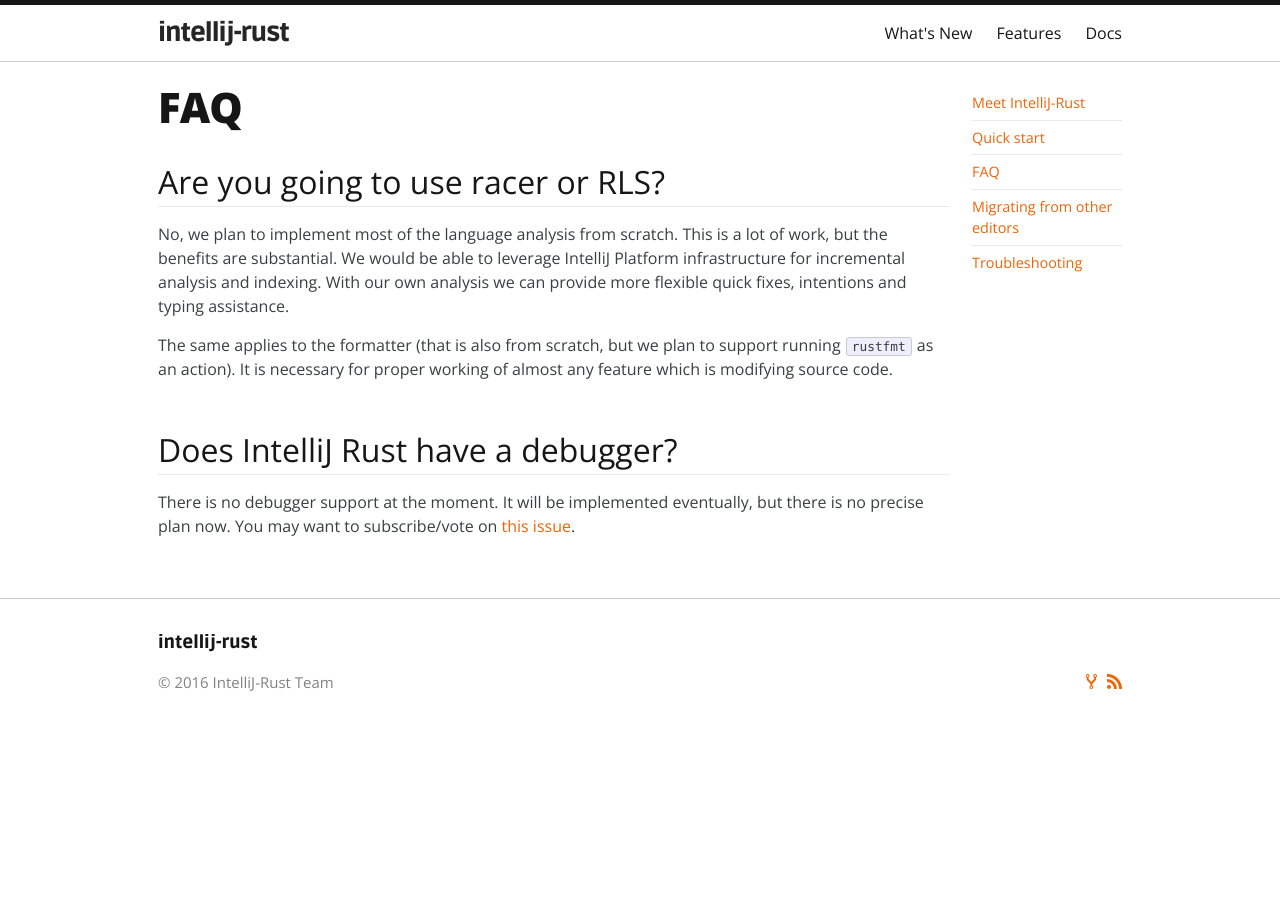
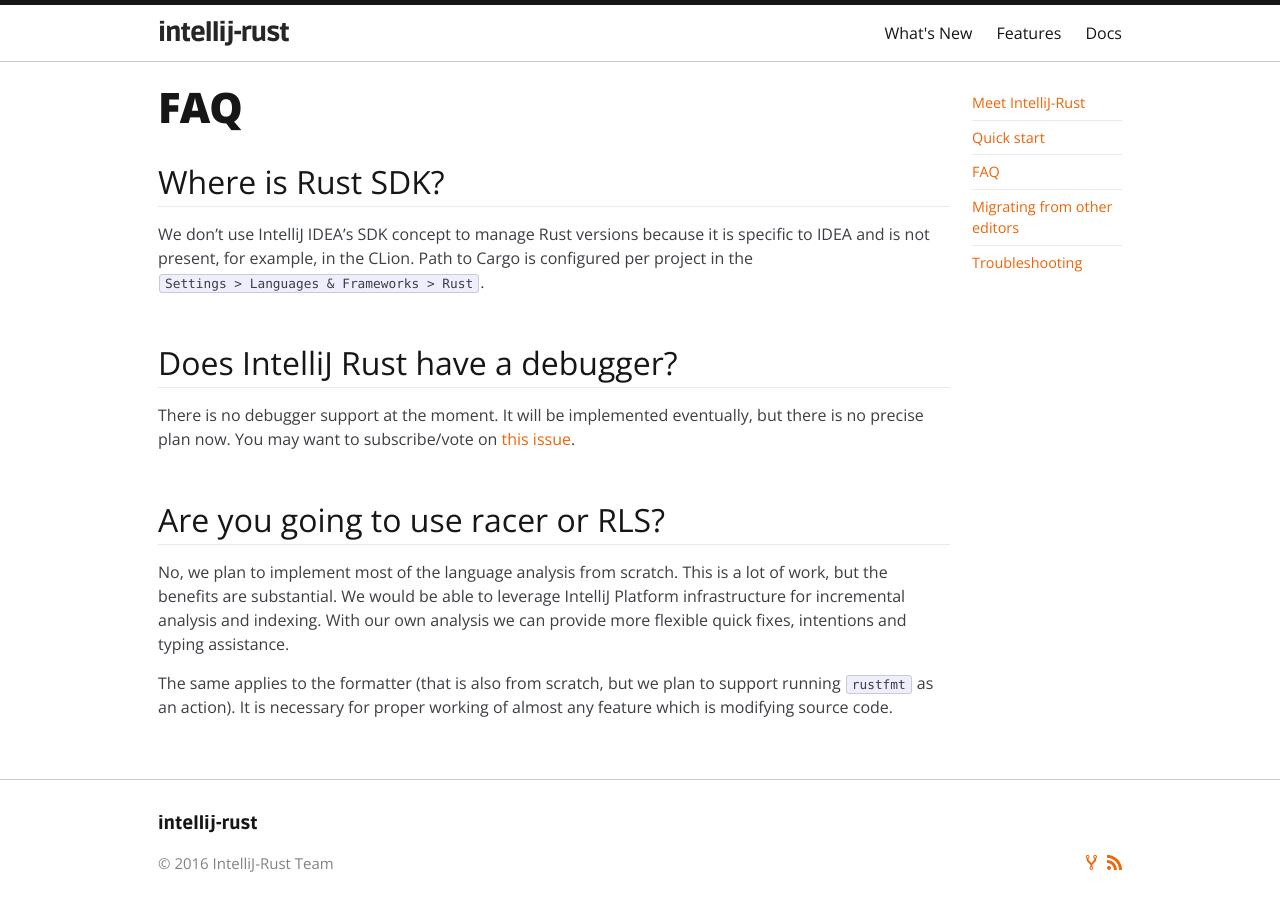
Before and after one commit to intellij-rust/intellij-rust.github.io, a Jekyll site: the page built from _docs/faq.markdown, in a window 1280 px wide and 935 px high. Shown: the top 911 px of the window. Built offline with Jekyll 4.4.1, drawn with Linux system fonts in a browser that asks for light colours; nearby versions of some CDN libraries; some web fonts are replaced.

Commit message:
Add FAQ entry about SDK

```diff
--- a/_docs/faq.markdown
+++ b/_docs/faq.markdown
@@ -2,6 +2,19 @@
 title: FAQ
 order: 999999
 ---
+
+{% include h title="Where is Rust SDK?" tag="sdk" %}
+
+We don't use IntelliJ IDEA's SDK concept to manage Rust versions because it is
+specific to IDEA and is not present, for example, in the CLion. Path to Cargo is
+configured per project in the `Settings > Languages & Frameworks > Rust`.
+
+
+{% include h title="Does IntelliJ Rust have a debugger?" tag="debugger" %}
+
+There is no debugger support at the moment. It will be implemented eventually,
+but there is no precise plan now. You may want to subscribe/vote on [this issue][debugger].
+
 
 {% include h title="Are you going to use racer or RLS?" tag="racer" %}
 
@@ -15,9 +28,5 @@
 support running `rustfmt` as an action). It is necessary for proper working
 of almost any feature which is modifying source code.
 
-{% include h title="Does IntelliJ Rust have a debugger?" tag="debugger" %}
-
-There is no debugger support at the moment. It will be implemented eventually,
-but there is no precise plan now. You may want to subscribe/vote on [this issue][debugger].
 
 [debugger]: https://github.com/intellij-rust/intellij-rust/issues/535
```
